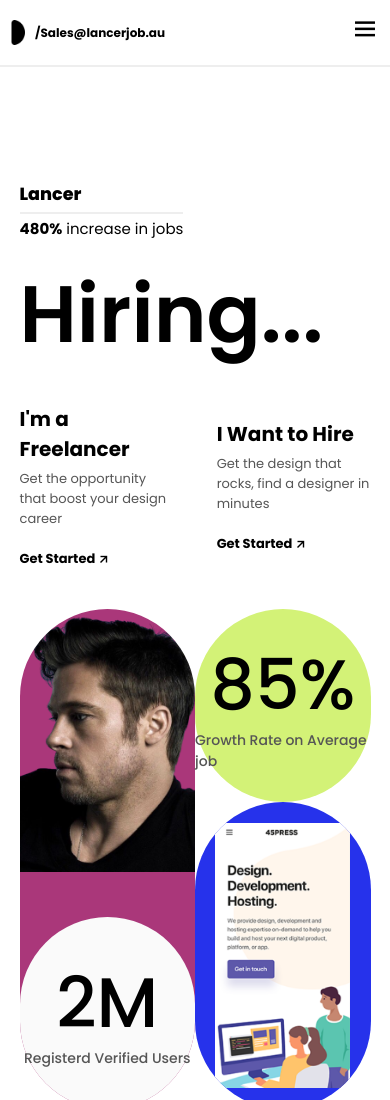
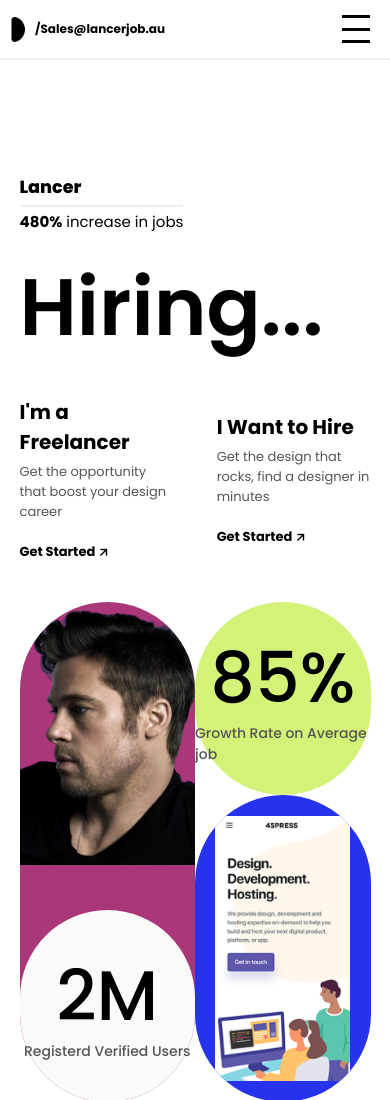
Before and after one commit to ParallelXL/Landing-page-UI, a plain HTML site: page index.html in a window 390 px wide. Shown: the top 1100 px of the page. Drawn offline with nearby package versions, Linux system fonts and the light colour scheme.

Commit message:
added hamburger menu animation

```diff
--- a/index.html
+++ b/index.html
@@ -46,7 +46,9 @@
       </div>
 
       <div class="menu">
-        <i class="bx bx-menu"></i>
+        <span></span>
+        <span></span>
+        <span></span>
       </div>
     </nav>
 
--- a/script.js
+++ b/script.js
@@ -1,9 +1,10 @@
 "use strict";
 
 const navMobile = document.querySelector(".nav-mobile");
-const menuIcon = document.querySelector(".bx-menu");
+const menuIcon = document.querySelector(".menu");
 
 menuIcon.addEventListener("click", (e) => {
   e.preventDefault();
   navMobile.classList.toggle("active");
+  menuIcon.classList.toggle("active");
 });
--- a/style.css
+++ b/style.css
@@ -71,7 +71,8 @@ nav .nav-mobile {
 }
 
 a,
-li {
+li,
+span {
   display: block;
 }
 
@@ -89,11 +90,51 @@ nav ul li a {
   padding-right: 1.5rem;
 }
 
-nav .menu {
+.menu {
   display: none;
+  align-items: space-between;
+  justify-content: space-between;
+  flex-direction: column;
+  height: 22px;
+  width: 30px;
   z-index: 999;
-  font-size: 3rem;
-  margin-right: 1rem;
+  margin-right: 2rem;
+  cursor: pointer;
+}
+
+.menu {
+  z-index: 900;
+  width: 28px;
+  height: 28px;
+  display: flex;
+  justify-content: space-between;
+  flex-direction: column;
+  display: none;
+}
+
+.menu span {
+  width: 100%;
+  height: 3px;
+  background: var(--black);
+  transition: 0.4s;
+}
+
+.menu span:nth-child(3) {
+  margin: 0 0 0 auto;
+}
+
+.menu.active span:nth-child(1) {
+  transform: rotate(41deg);
+  transform-origin: left;
+}
+
+.menu.active span:nth-child(2) {
+  transform: rotate(-45deg) scale(1.2);
+}
+
+.menu.active span:nth-child(3) {
+  transform: rotate(41deg);
+  transform-origin: right;
 }
 
 a:hover {
@@ -355,8 +396,8 @@ footer {
     display: none;
   }
 
-  nav .menu {
-    display: block;
+  .menu {
+    display: flex;
   }
 
   nav .nav-mobile {
```
